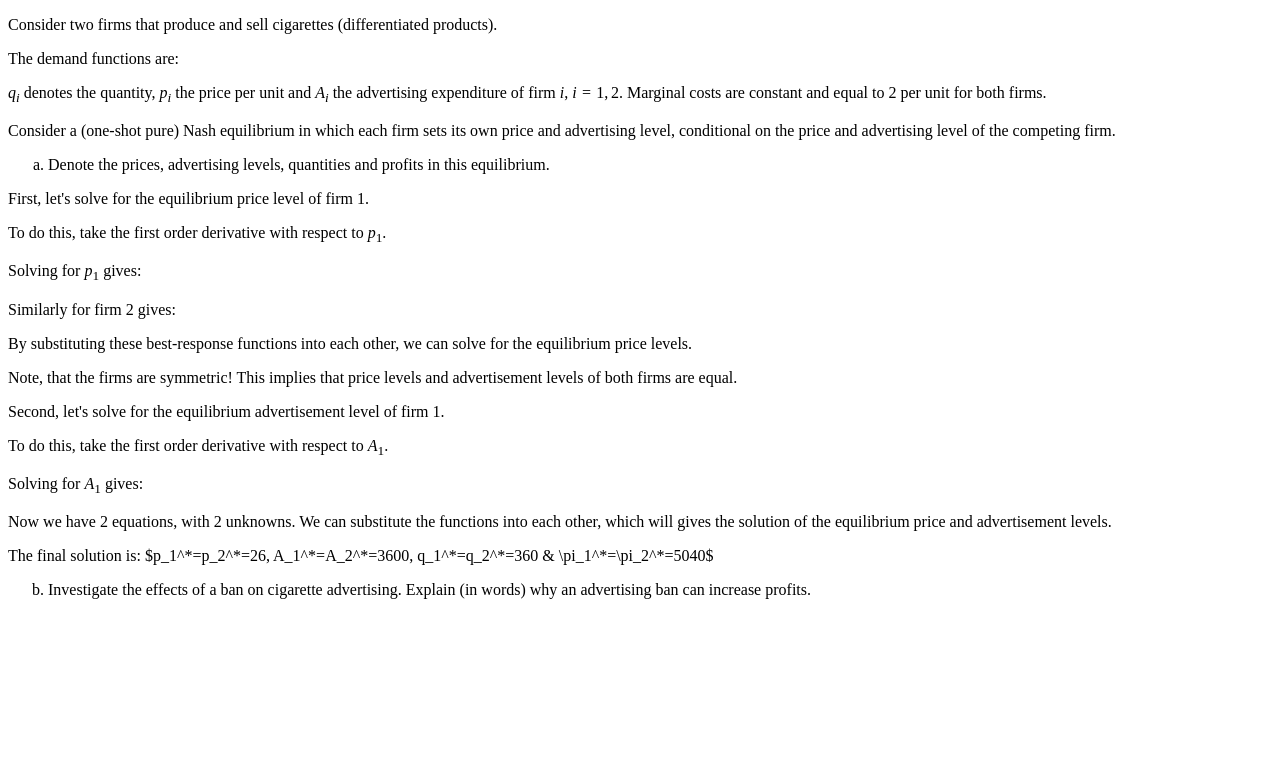
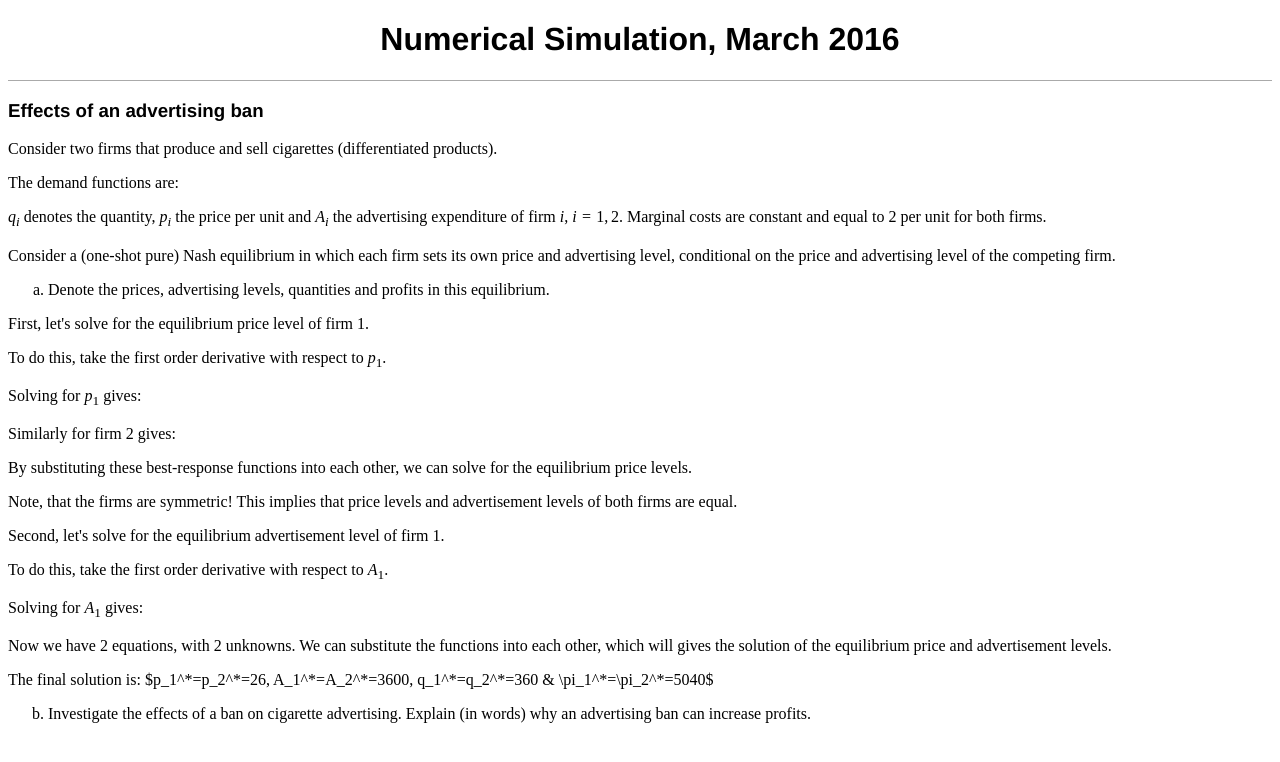
Before and after one commit to AnoukvanSchijndel/Second-Assignment, a plain HTML site: page index.html in a window 1280 px wide. Drawn offline with Linux system fonts and the light colour scheme.

Commit message:
Fourth pages commit

```diff
--- a/index.html
+++ b/index.html
@@ -4,11 +4,15 @@
   <meta http-equiv="Content-Type" content="text/html; charset=utf-8" />
   <meta http-equiv="Content-Style-Type" content="text/css" />
   <meta name="generator" content="pandoc" />
-  <title></title>
+  <title>Numerical Simulation, March 2016</title>
   <style type="text/css">code{white-space: pre;}</style>
   <link rel="stylesheet" href="buttondown.css" type="text/css" />
 </head>
 <body>
+<div id="header">
+<h1 class="title">Numerical Simulation, March 2016</h1>
+</div>
+<h3 id="effects-of-an-advertising-ban">Effects of an advertising ban</h3>
 <p>Consider two firms that produce and sell cigarettes (differentiated products).</p>
 <p>The demand functions are:</p>
 
```
Also changed, not shown: second-assignment.md (+4 -0 lines).
